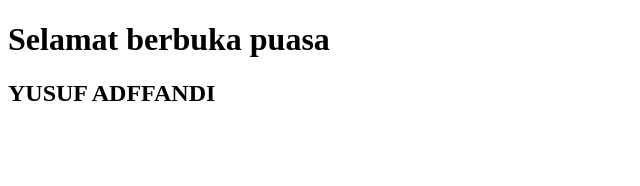
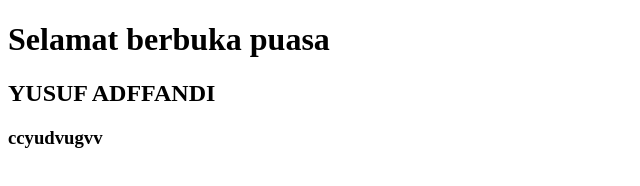
Before and after one commit to 16110224/amikom, a plain HTML site: page index.html in a window 1280 px wide. Shown: the whole page, without its empty margins (0-640 px from the left). Drawn offline with Linux system fonts and the light colour scheme.

Commit message:
Update index.html

```diff
--- a/index.html
+++ b/index.html
@@ -6,5 +6,6 @@
 <body>
 	<h1>Selamat berbuka puasa</h1>
 	<h2>YUSUF ADFFANDI</h2>
+	<h3>ccyudvugvv</h3>
 </body>
 </html>
```
